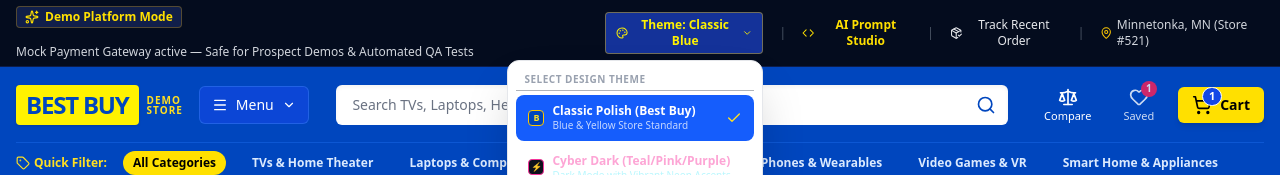
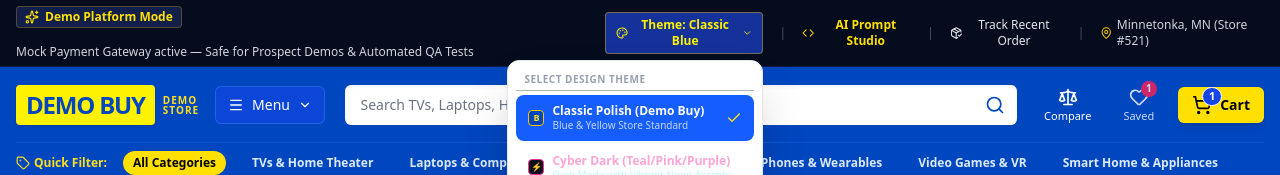
Before and after one commit to TGDJ-demo/tgretaildemo, a React (Vite) app: page / in a window 1280 px wide. Both pictures are taken after a click on the button "Switch UI Theme Mode". Shown: the top 175 px of the page. Built offline with nearby package versions, Linux system fonts and the light colour scheme.

Commit message:
Update header labels for Demo Buy

```diff
--- a/src/components/Header.tsx
+++ b/src/components/Header.tsx
@@ -146,7 +146,7 @@ export const Header: React.FC<HeaderProps> = ({
                         B
                       </div>
                       <div>
-                        <div>Classic Polish (Best Buy)</div>
+                        <div>Classic Polish (Demo Buy)</div>
                         <div className="text-[10px] opacity-75 font-normal">Blue & Yellow Store Standard</div>
                       </div>
                     </div>
@@ -223,14 +223,14 @@ export const Header: React.FC<HeaderProps> = ({
           {/* Logo & Category Selector */}
           <div className="flex items-center gap-4">
             <a
-              id="header-bestbuy-logo"
+              id="header-Demobuy-logo"
               href="#"
               onClick={(e) => {
                 e.preventDefault();
                 onCategorySelect('All Categories');
                 onSearchChange('');
               }}
-              data-testid="bestbuy-logo"
+              data-testid="Demobuy-logo"
               className="flex items-center gap-1 group"
             >
               <div
@@ -240,7 +240,7 @@ export const Header: React.FC<HeaderProps> = ({
                     : 'bg-[#fff200] text-[#0046be]'
                 }`}
               >
-                {isDark ? 'TESTGRID' : 'BEST BUY'}
+                {isDark ? 'TESTGRID' : 'Demo BUY'}
               </div>
               <div className={`hidden lg:flex flex-col text-[10px] uppercase font-bold leading-none tracking-widest pl-1 ${
                 isDark ? 'text-teal-300' : 'text-yellow-300'
```
